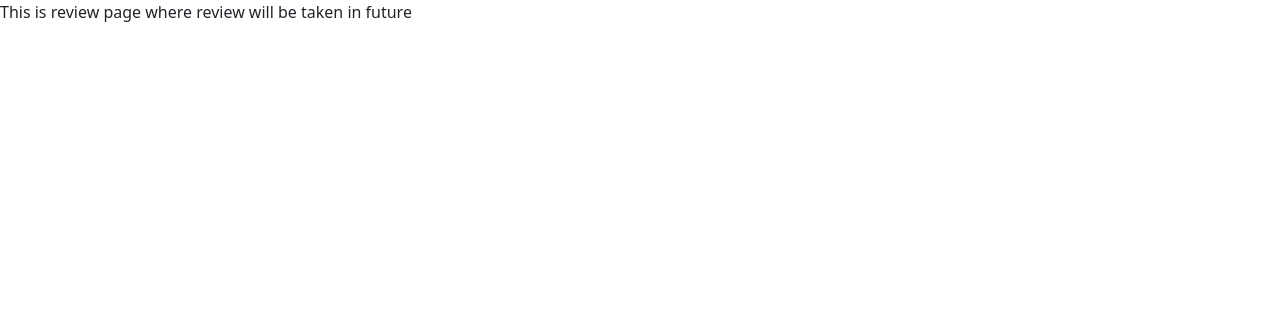
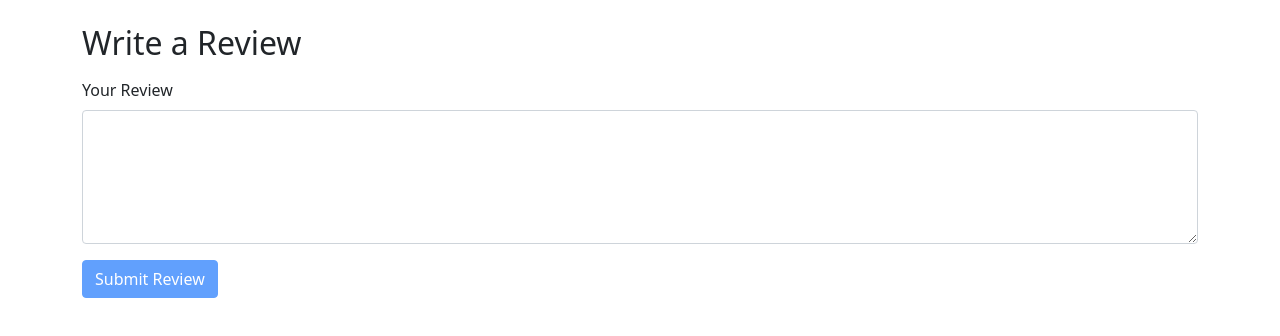
Before and after one commit to shamoon1997/restaurantDashboard, a Next.js app: page /review/1 in a window 1280 px wide. Shown: the top 336 px of the page. Built offline with nearby package versions, Linux system fonts and the light colour scheme; no server answers; the database is empty.

Commit message:
feat: review submission logic added

```diff
--- a/components/Info/index.js
+++ b/components/Info/index.js
@@ -37,6 +37,7 @@ function Info() {
         setRestaurantAddress(data.restaurantAddress);
         setReviewQuestion(data.reviewQuestion);
         setCurrentUserId(data._id);
+        localStorage.setItem('loginUserId', data._id);
       } catch (error) {
         console.error('Error fetching data:', error);
       }
@@ -125,7 +126,7 @@ function Info() {
             onChange={(e) => setRestaurantAddress(e.target.value)}
           />
         </div>
-        <div className="col-sm-12 mb-3">
+        {/* <div className="col-sm-12 mb-3">
           <label htmlFor="reviewQuestion" className="form-label">
             Review Question
           </label>
@@ -137,7 +138,7 @@ function Info() {
             value={reviewQuestion}
             onChange={(e) => setReviewQuestion(e.target.value)}
           />
-        </div>
+        </div> */}
         <div className="col-sm-12 mb-3">
           <button
             className="btn btn-primary btn-block"
--- a/components/UpdateAlert/index.js
+++ b/components/UpdateAlert/index.js
@@ -2,13 +2,14 @@
 
 import React from 'react';
 
-const UpdateAlert = () => {
+const UpdateAlert = ({ message }) => {
+  const originalMessage = message || ' Information udpated successfully!';
   return (
     <div
       className="alert alert-success alert-dismissible fade show"
       role="alert"
     >
-      Information udpated successfully!
+      {originalMessage}
     </div>
   );
 };
--- /dev/null
+++ b/hooks/ValidateAPI.js
@@ -0,0 +1,27 @@
+import { useEffect, useState } from 'react';
+
+const useApiValidation = (id) => {
+  const [isValidResponse, setIsValidResponse] = useState(null);
+
+  useEffect(() => {
+    const fetchData = async () => {
+      if (id) {
+        try {
+          const response = await fetch(`/api/user/?id=${id}`);
+          setIsValidResponse(response.ok); // true if HTTP status is in the range 200-299
+        } catch (error) {
+          console.error('Error fetching data:', error);
+          setIsValidResponse(false);
+        }
+      } else {
+        setIsValidResponse(false);
+      }
+    };
+
+    fetchData();
+  }, [id]);
+
+  return isValidResponse;
+};
+
+export default useApiValidation;
--- /dev/null
+++ b/models/Review.js
@@ -0,0 +1,9 @@
+import mongoose from 'mongoose';
+
+const reviewSchema = new mongoose.Schema({
+  review: String,
+  givenTo: String,
+  time: String,
+});
+
+export default mongoose.models.Review || mongoose.model('Review', reviewSchema);
--- /dev/null
+++ b/pages/api/review.js
@@ -0,0 +1,25 @@
+// pages/api/posts.js
+import connectDB from '../../lib/db';
+import Review from '../../models/Review';
+
+connectDB();
+
+export default async function handler(req, res) {
+  if (req.method === 'GET') {
+    const id = req.query.id;
+    const reviews = await Review.find({ givenTo: id });
+    if (reviews) {
+      return res.status(200).json({ status: 200, reviews: reviews });
+    } else {
+      return res.status(400).json({ status: 200, reviews: reviews });
+    }
+  } else if (req.method === 'POST') {
+    const { review, givenTo, time } = req.body;
+    const reviewCreated = new Review({ review, givenTo, time });
+    await reviewCreated.save();
+    res.status(201).json({
+      status: 201,
+      reviewCreated,
+    });
+  }
+}
--- a/pages/api/user.js
+++ b/pages/api/user.js
@@ -8,7 +8,13 @@ export default async function handler(req, res) {
   if (req.method === 'GET') {
     console.log('request received! ');
     const email = req.query.email;
-    const user = await User.findOne({ email: email });
+    const id = req.query.id;
+    let user;
+    if (email) {
+      user = await User.findOne({ email: email });
+    } else if (id) {
+      user = await User.findOne({ _id: id });
+    }
     res.status(200).json(user);
   } else if (req.method === 'POST') {
     const { email, username } = req.body;
--- a/pages/home.js
+++ b/pages/home.js
@@ -18,6 +18,7 @@ const Dashboard = () => {
     return null;
   }
   const handleLogout = async () => {
+    localStorage.removeItem('loginUserId');
     await signOut('google').then(() => {
       router.push('/login');
     });
@@ -27,7 +28,7 @@ const Dashboard = () => {
     <div className="container-fluid">
       <div className="row">
         <div className="col-lg-2 col-md-3 col-sm-4 bg-light sidebar">
-          <div className="d-flex flex-column p-3" style={{ height: '100vh' }}>
+          <div id="homeContainer" className="d-flex flex-column p-3">
             <button
               className={`btn btn-light mb-3 ${
                 InfoButtonClicked ? 'active' : ''
--- a/pages/review/[slug].js
+++ b/pages/review/[slug].js
@@ -1,10 +1,112 @@
-import React from 'react';
+import React, { useState, useEffect } from 'react';
+import { useRouter } from 'next/router';
+import styles from '../../styles/Home.module.css'; // Import CSS module
+import UpdateAlert from '../../components/UpdateAlert';
+import useApiValidation from '../../hooks/ValidateAPI';
 
-function Review({ slug }) {
+function formatTimestamp(timestamp) {
+  const date = new Date(timestamp);
+
+  const options = {
+    year: 'numeric',
+    month: 'long',
+    day: 'numeric',
+    hour: '2-digit',
+    minute: '2-digit',
+    second: '2-digit',
+  };
+
+  return date.toLocaleString(undefined, options);
+}
+
+function Review() {
+  const router = useRouter();
+  const { slug } = router.query;
+  const [review, setReview] = useState('');
+  const [consumerId, setConsumerId] = useState();
+  const [reviewSubmitted, setReviewSubmitted] = useState();
+
+  const isValidResponse = useApiValidation(slug);
+
+  console.log('isValidResponse: ', isValidResponse);
+
+  useEffect(() => {
+    setConsumerId(slug);
+  }, [slug]);
+
+  const handleReviewChange = (event) => {
+    setReview(event.target.value);
+  };
+
+  const handleSubmitReview = () => {
+    // Simulate a dummy API call
+    const requestBody = {
+      review: review,
+      time: formatTimestamp(Date.now()),
+      givenTo: consumerId,
+    };
+
+    fetch('/api/review', {
+      method: 'POST',
+      headers: {
+        'Content-Type': 'application/json',
+      },
+      body: JSON.stringify(requestBody),
+    })
+      .then((response) => response.json())
+      .then((data) => {
+        setReview('');
+        setReviewSubmitted(true);
+      })
+      .catch((error) => console.error('Error submitting review:', error));
+    setReview('');
+  };
+
+  useEffect(() => {
+    const reviewTextarea = document?.getElementById('reviewTextarea');
+    reviewTextarea?.addEventListener('input', () => {
+      if (reviewTextarea?.value?.trim() === '') {
+        reviewTextarea?.classList?.add(styles.faded);
+      } else {
+        reviewTextarea?.classList?.remove(styles.faded);
+      }
+    });
+  }, []);
+
   return (
-    <div>
-      {slug}
-      This is review page where review will be taken in future
+    <div className="container mt-4">
+      {isValidResponse && (
+        <div className="row">
+          <div className="col-12">
+            <h2 className="mb-3">Write a Review</h2>
+            <div className={`mb-3 ${styles.textareaContainer}`}>
+              <label htmlFor="reviewTextarea" className="form-label">
+                Your Review
+              </label>
+              <textarea
+                className={`form-control ${styles.textarea}`}
+                id="reviewTextarea"
+                rows="5"
+                value={review}
+                onChange={handleReviewChange}
+              />
+            </div>
+            <button
+              className={`btn btn-primary ${styles.submitButton}`}
+              onClick={handleSubmitReview}
+              disabled={!review} // Disable if review is empty
+            >
+              Submit Review
+            </button>
+          </div>
+          <div style={{ 'margin-top': '20px' }}>
+            {reviewSubmitted && (
+              <UpdateAlert message={'Review submitted successfully! '} />
+            )}
+          </div>
+        </div>
+      )}
+      {!isValidResponse && <p>InValid Page</p>}
     </div>
   );
 }
--- a/styles/Home.module.css
+++ b/styles/Home.module.css
@@ -133,3 +133,32 @@
   border: 1px solid #007bff; /* Change to your desired active border color */
   color: #fff; /* Change to your desired text color in the active state */
 }
+
+.textareaContainer {
+  position: relative;
+}
+
+.textarea {
+  transition: opacity 0.3s ease;
+}
+
+.textarea.faded {
+  opacity: 0.6;
+}
+
+.submitButton {
+  transition: opacity 0.3s ease;
+}
+
+.submitButton:disabled {
+  opacity: 0.6;
+}
+
+#homeContainer {
+  height: 100vh;
+}
+@media only screen and (max-width: 580px) {
+  #homeContainer {
+    height: 20vh;
+  }
+}
```
Also changed, not shown: components/Review/index.js (+13 -1 lines), hooks/getReviews.js (added, +36 -0 lines).
